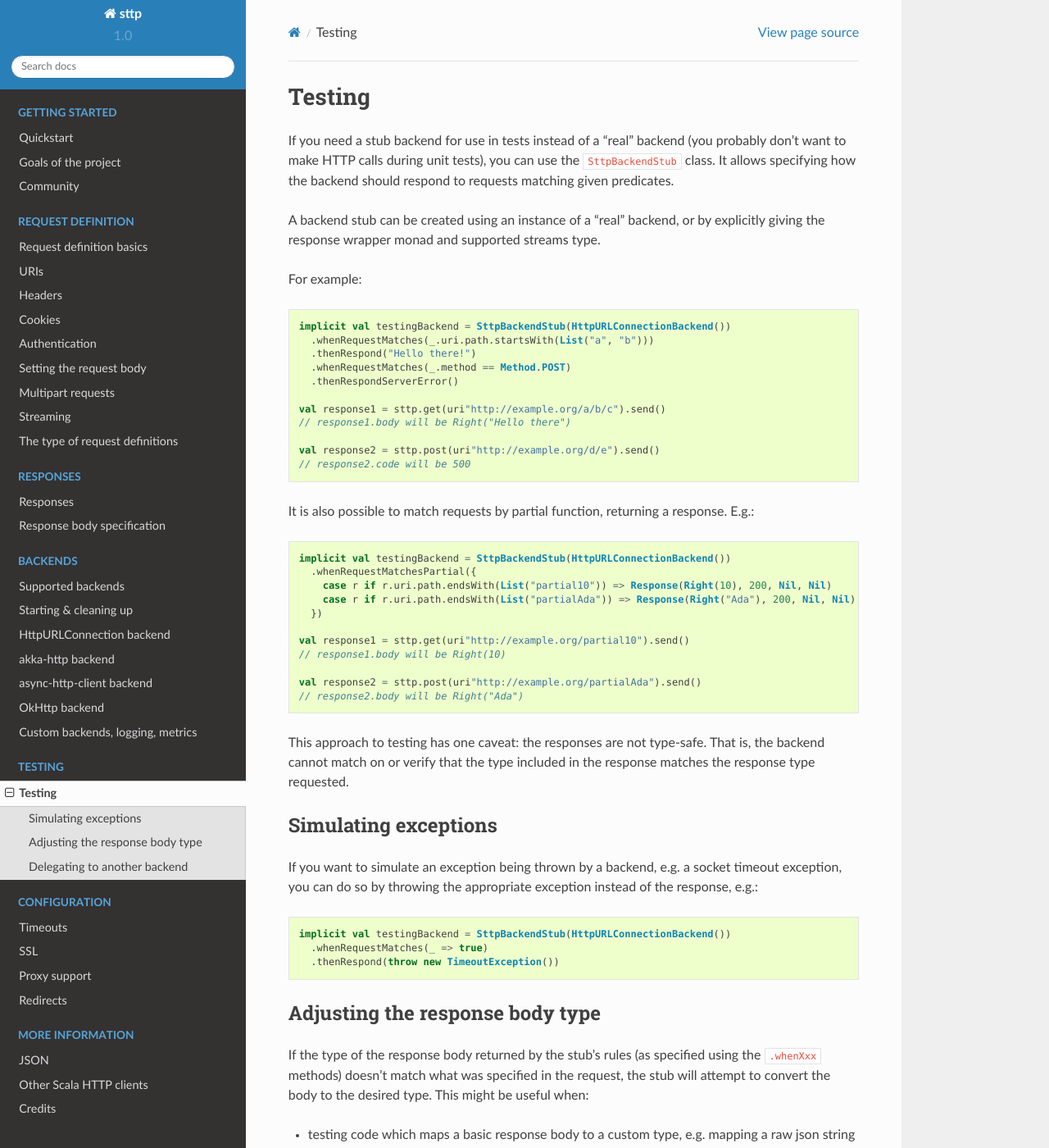
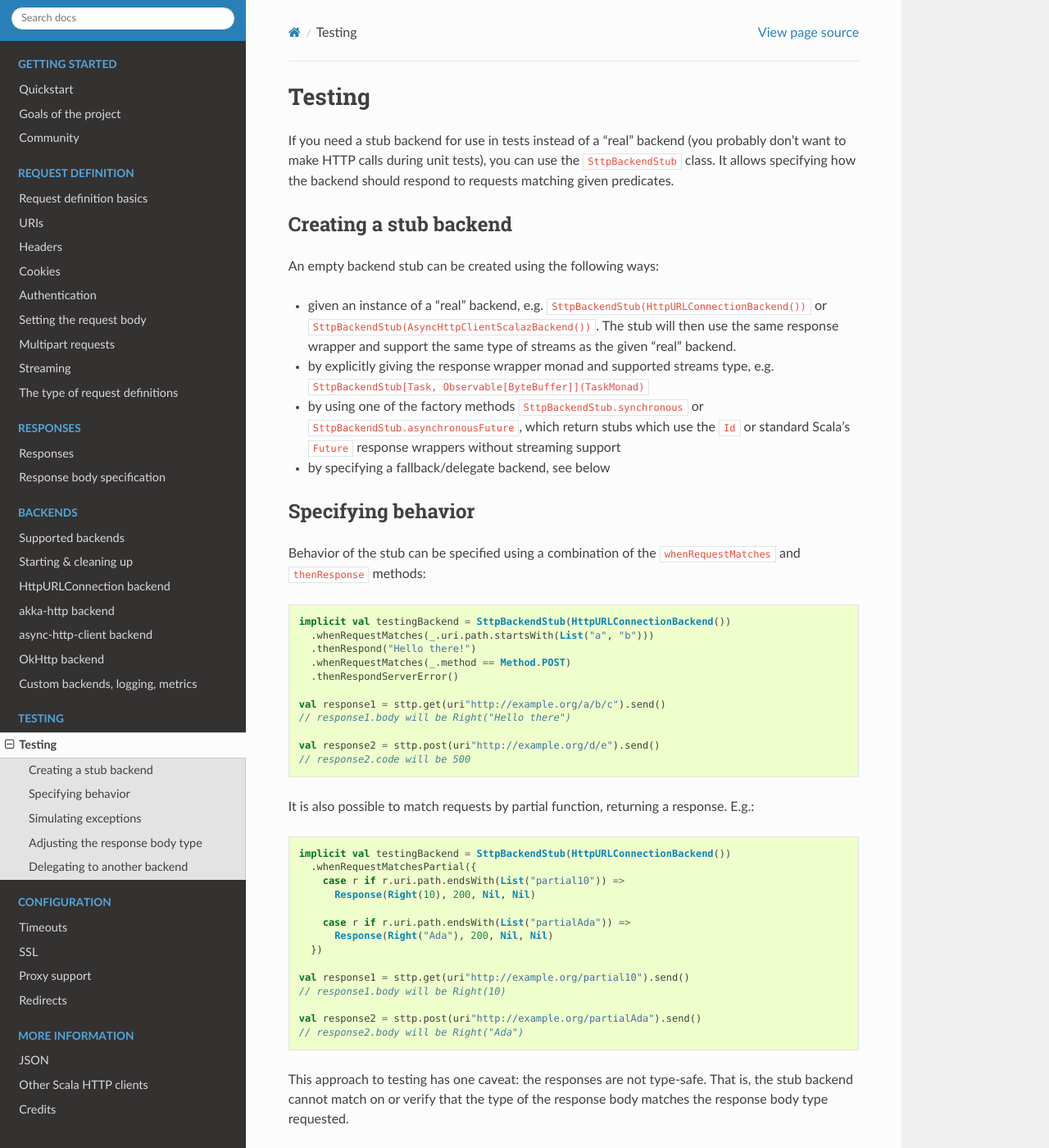
Before and after one commit to softwaremill/sttp, a Sphinx documentation site: the page built from docs/testing.rst, in a window 1280 px wide and 1400 px high. Shown: the whole window at 82% size. Built offline with Sphinx 7.4.7 and the Read the Docs theme 2.0.0, drawn with Linux system fonts in a browser that asks for light colours; some of the changed text lies outside the part shown.

Commit message:
Testing docs

```diff
--- a/docs/testing.rst
+++ b/docs/testing.rst
@@ -3,9 +3,20 @@ Testing
 
 If you need a stub backend for use in tests instead of a "real" backend (you probably don't want to make HTTP calls during unit tests), you can use the ``SttpBackendStub`` class. It allows specifying how the backend should respond to requests matching given predicates.
 
-A backend stub can be created using an instance of a "real" backend, or by explicitly giving the response wrapper monad and supported streams type.
+Creating a stub backend
+-----------------------
 
-For example::
+An empty backend stub can be created using the following ways:
+
+* given an instance of a "real" backend, e.g. ``SttpBackendStub(HttpURLConnectionBackend())`` or ``SttpBackendStub(AsyncHttpClientScalazBackend())``. The stub will then use the same response wrapper and support the same type of streams as the given "real" backend.
+* by explicitly giving the response wrapper monad and supported streams type, e.g. ``SttpBackendStub[Task, Observable[ByteBuffer]](TaskMonad)``
+* by using one of the factory methods ``SttpBackendStub.synchronous`` or ``SttpBackendStub.asynchronousFuture``, which return stubs which use the ``Id`` or standard Scala's ``Future`` response wrappers without streaming support
+* by specifying a fallback/delegate backend, see below
+
+Specifying behavior
+-------------------
+
+Behavior of the stub can be specified using a combination of the ``whenRequestMatches`` and ``thenResponse`` methods::
 
   implicit val testingBackend = SttpBackendStub(HttpURLConnectionBackend())
     .whenRequestMatches(_.uri.path.startsWith(List("a", "b")))
@@ -23,8 +34,11 @@ It is also possible to match requests by partial function, returning a response.
 
   implicit val testingBackend = SttpBackendStub(HttpURLConnectionBackend())
     .whenRequestMatchesPartial({
-      case r if r.uri.path.endsWith(List("partial10")) => Response(Right(10), 200, Nil, Nil)
-      case r if r.uri.path.endsWith(List("partialAda")) => Response(Right("Ada"), 200, Nil, Nil)
+      case r if r.uri.path.endsWith(List("partial10")) =>
+        Response(Right(10), 200, Nil, Nil)
+
+      case r if r.uri.path.endsWith(List("partialAda")) =>
+        Response(Right("Ada"), 200, Nil, Nil)
     })
 
   val response1 = sttp.get(uri"http://example.org/partial10").send()
@@ -33,7 +47,7 @@ It is also possible to match requests by partial function, returning a response.
   val response2 = sttp.post(uri"http://example.org/partialAda").send()
   // response2.body will be Right("Ada")
 
-This approach to testing has one caveat: the responses are not type-safe. That is, the backend cannot match on or verify that the type included in the response matches the response type requested.
+This approach to testing has one caveat: the responses are not type-safe. That is, the stub backend cannot match on or verify that the type of the response body matches the response body type requested.
 
 Simulating exceptions
 ---------------------
@@ -71,7 +85,7 @@ For example::
     .response(asByteArray.map(parseUserJson))
     .send()
 
-In the example above, the stub's rules specify that a response with a ``String``-body should be returned for any request; the request, on the other hand, specifies that responses should be parsed from a byte array to a custom ``User`` type. These type don't match, so the ``SttpBackendStub`` will in this case convert the body to the desired type.
+In the example above, the stub's rules specify that a response with a ``String``-body should be returned for any request; the request, on the other hand, specifies that response body should be parsed from a byte array to a custom ``User`` type. These type don't match, so the ``SttpBackendStub`` will in this case convert the body to the desired type.
 
 Note that no conversions will be attempted for streaming response bodies.
 
```
Also changed, not shown: 1 other file.
